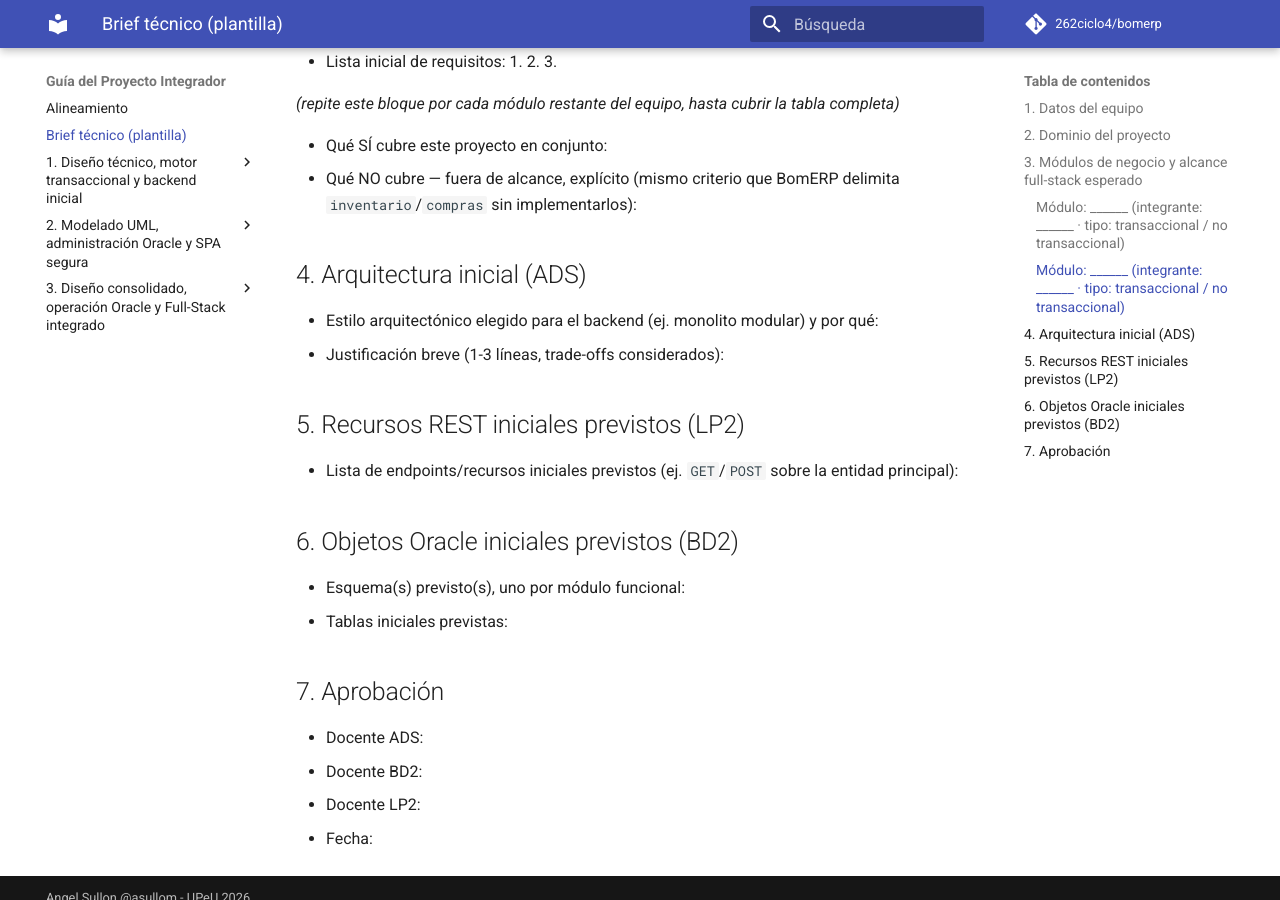
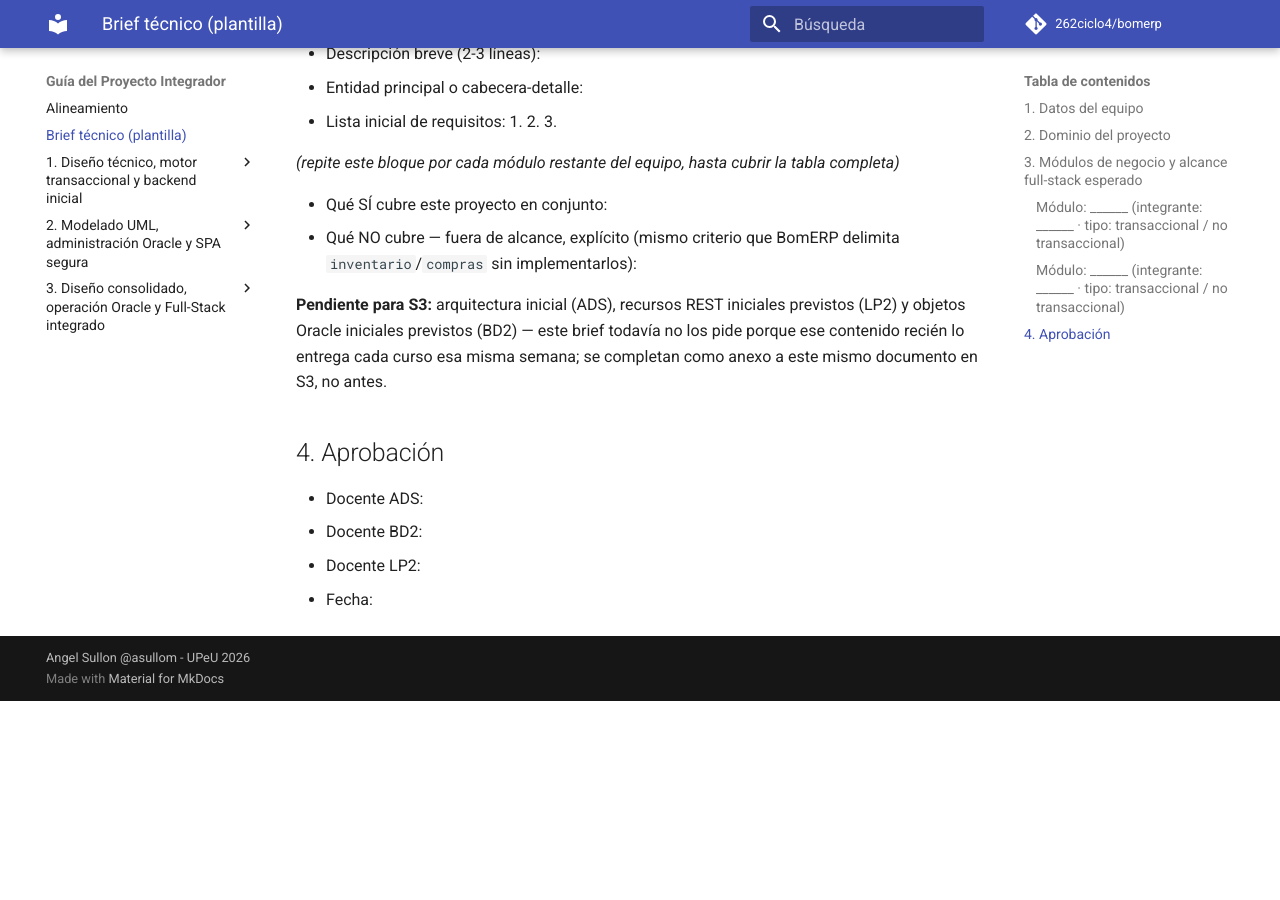
Before and after one commit to 262ciclo4/bomerp, an MkDocs documentation site: the page built from docs/proyecto-integrador/brief.md, in a window 1280 px wide and 900 px high, scrolled down 1911 px. Built offline with MkDocs 1.6.1 and Material for MkDocs 9.7.7, drawn with Linux system fonts in a browser that asks for light colours; comment, search, counter and statistics services are not loaded; after the commit the page ends 2612 px from its top, so only the background shows below that; some of the changed text lies outside the part shown.

Commit message:
Sesion 4

```diff
--- a/docs/proyecto-integrador/brief.md
+++ b/docs/proyecto-integrador/brief.md
@@ -25,6 +25,7 @@ Cada equipo llena una sola copia de este brief, la publica en su repositorio (o
 - Nombre del proyecto:
 - Problema o necesidad que resuelve (2-4 líneas):
 - Dominio de negocio (breve):
+- Usuarios / actores principales (roles que interactúan con el sistema, ej. cliente, administrador, vendedor — mapa completo de stakeholders en ADS S1, 3.2):
 - ¿Continúa un proyecto de un ciclo anterior, o es un dominio nuevo? Si continúa, indicar cuál:
 
 ## 3. Módulos de negocio y alcance full-stack esperado
@@ -62,21 +63,9 @@ Cada equipo llena una sola copia de este brief, la publica en su repositorio (o
 - Qué SÍ cubre este proyecto en conjunto:
 - Qué NO cubre — fuera de alcance, explícito (mismo criterio que BomERP delimita `inventario`/`compras` sin implementarlos):
 
-## 4. Arquitectura inicial (ADS)
+**Pendiente para S3:** arquitectura inicial (ADS), recursos REST iniciales previstos (LP2) y objetos Oracle iniciales previstos (BD2) — este brief todavía no los pide porque ese contenido recién lo entrega cada curso esa misma semana; se completan como anexo a este mismo documento en S3, no antes.
 
-- Estilo arquitectónico elegido para el backend (ej. monolito modular) y por qué:
-- Justificación breve (1-3 líneas, trade-offs considerados):
-
-## 5. Recursos REST iniciales previstos (LP2)
-
-- Lista de endpoints/recursos iniciales previstos (ej. `GET`/`POST` sobre la entidad principal):
-
-## 6. Objetos Oracle iniciales previstos (BD2)
-
-- Esquema(s) previsto(s), uno por módulo funcional:
-- Tablas iniciales previstas:
-
-## 7. Aprobación
+## 4. Aprobación
 
 - Docente ADS:
 - Docente BD2:
```
